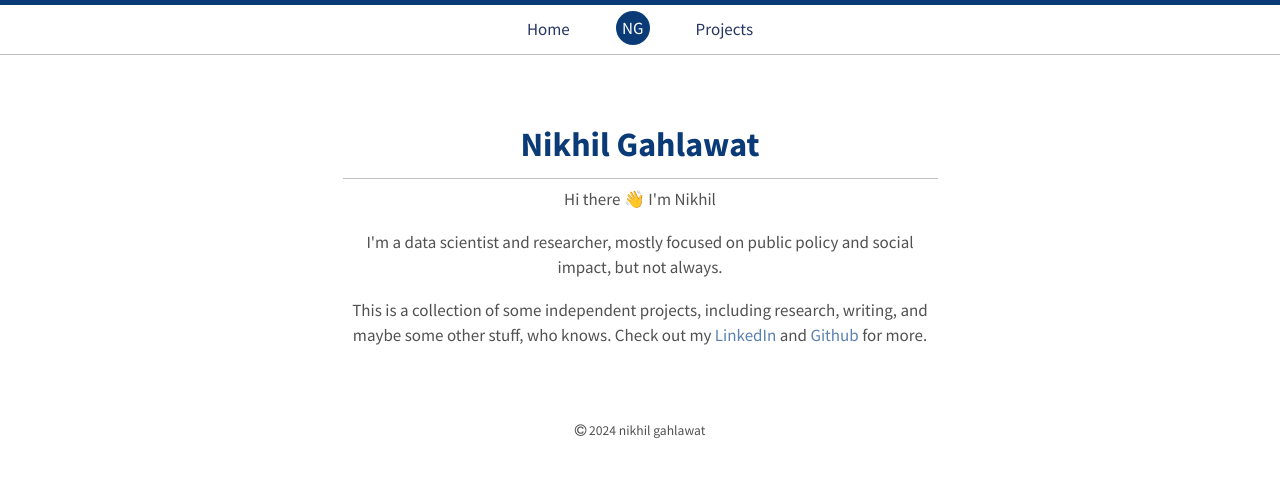
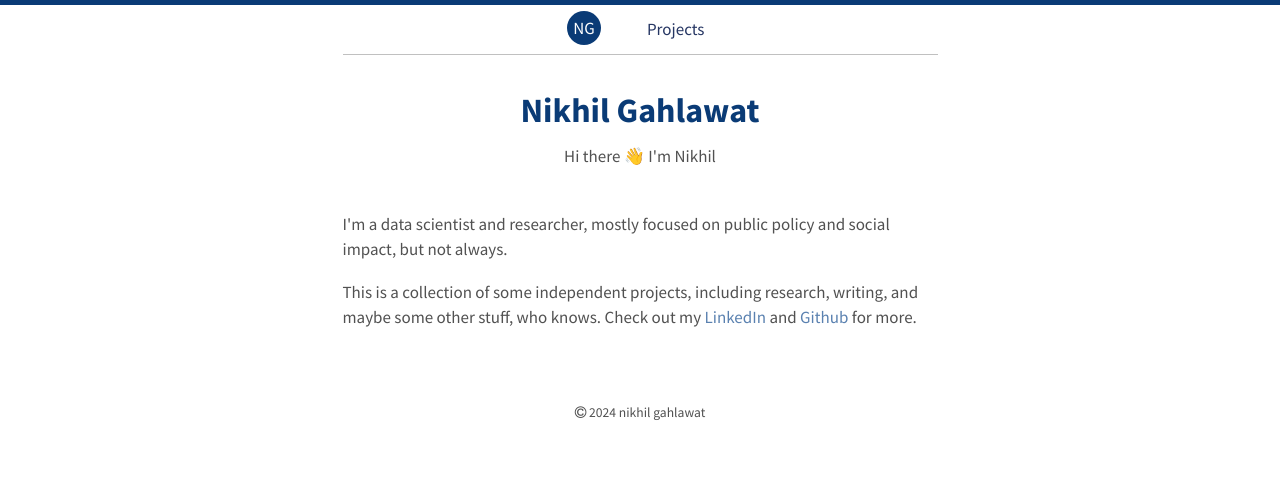
Before and after one commit to nikhilgahlawat/nikhilgahlawat.github.io, a Jekyll site: the page built from index.html, in a window 1280 px wide. Shown: the top 477 px of the page. Built offline with Jekyll 4.4.1, drawn with Linux system fonts in a browser that asks for light colours.

Commit message:
theme style updates

```diff
--- a/_layouts/default.html
+++ b/_layouts/default.html
@@ -6,9 +6,9 @@
   <body>
     <nav class="nav-main">
       <ul>
-        <li class="hvr-underline-reveal"><a href="{{ site.baseurl }}/">Home</a></li>
+        <li class="logo"><a href="{{ site.baseurl }}/">NG</a></li>
+        <!-- <li class="hvr-underline-reveal"><a href="{{ site.baseurl }}/">Home</a></li> -->
         <!-- <li class="logo"><a class="hvr-ripple-out" href="{{ site.baseurl }}/">NG</a></li> -->
-        <li class="logo"><a href="{{ site.baseurl }}/">NG</a></li>
         <li class="hvr-underline-reveal"><a href="{{ site.baseurl }}/projects/">Projects</a></li>
       </ul>
     </nav>
--- a/_sass/components/_navigation.scss
+++ b/_sass/components/_navigation.scss
@@ -6,7 +6,7 @@
 .nav-main {
   font-size: $font-size; // override mobile media query
   text-align: center;
-  margin-bottom: 4rem;
+  margin-bottom: 2rem;
 
   @media (max-width: 38em) {
     margin-bottom: 2rem;
@@ -17,6 +17,12 @@
     border-bottom-color: $nav-bottom-border-color;
     border-bottom-width: $nav-bottom-border-width;
     border-bottom-style: solid;
+
+    max-width: 35rem;
+/*    padding-left:  1.5rem;
+    padding-right: 1.5rem; */
+    margin-left:  auto;
+    margin-right: auto;
   }
 
   li {
@@ -40,5 +46,6 @@
     line-height: 2em;
     margin: 0 1rem;
     padding: 0;
+    text-align: center;
   }
 }
--- a/_sass/pages/_landing.scss
+++ b/_sass/pages/_landing.scss
@@ -6,6 +6,6 @@
 .landing-title {
     color: $post-title-color;
     text-align: center;
-    border-bottom: 1px solid #c0c0c0;
-    padding-bottom: 0.7rem;
+/*    border-bottom: 1px solid #c0c0c0;*/
+    padding-bottom: 0.2rem;
 }
--- a/index.html
+++ b/index.html
@@ -12,12 +12,14 @@ title: Home
     <!-- <p>
       <i class="fa fa-code-fork fa-3x"></i>
     </p> -->
-
     <p>
       Hi there <span>👋</span> I'm Nikhil
     </p>
+  </div>
 
+  <br>
 
+  <div>
     <p>
       I'm a data scientist and researcher, mostly focused on public policy and social impact, but not always.
     </p>
```
Also changed, not shown: 8 other files.
